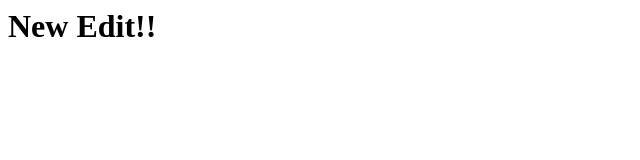
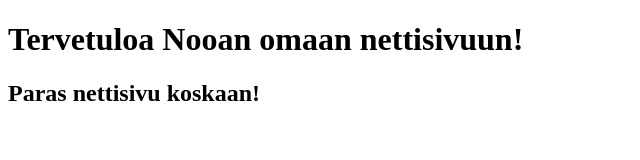
Before and after one commit to nooa12/website-eroo, a plain HTML site: page index.html in a window 1280 px wide. Shown: the whole page, without its empty margins (0-640 px from the left). Drawn offline with Linux system fonts and the light colour scheme.

Commit message:
Added actual code

```diff
--- a/index.html
+++ b/index.html
@@ -1 +1,12 @@
-<h1>New Edit!!</h1>
+<!DOCTYPE html>
+<html lang="en">
+<head>
+    <meta charset="UTF-8">
+    <meta name="viewport" content="width=device-width, initial-scale=1.0">
+    <title>Websiteeroo</title>
+</head>
+<body>
+    <h1>Tervetuloa Nooan omaan nettisivuun!</h1>
+    <h2>Paras nettisivu koskaan!</h2>
+</body>
+</html>
```
